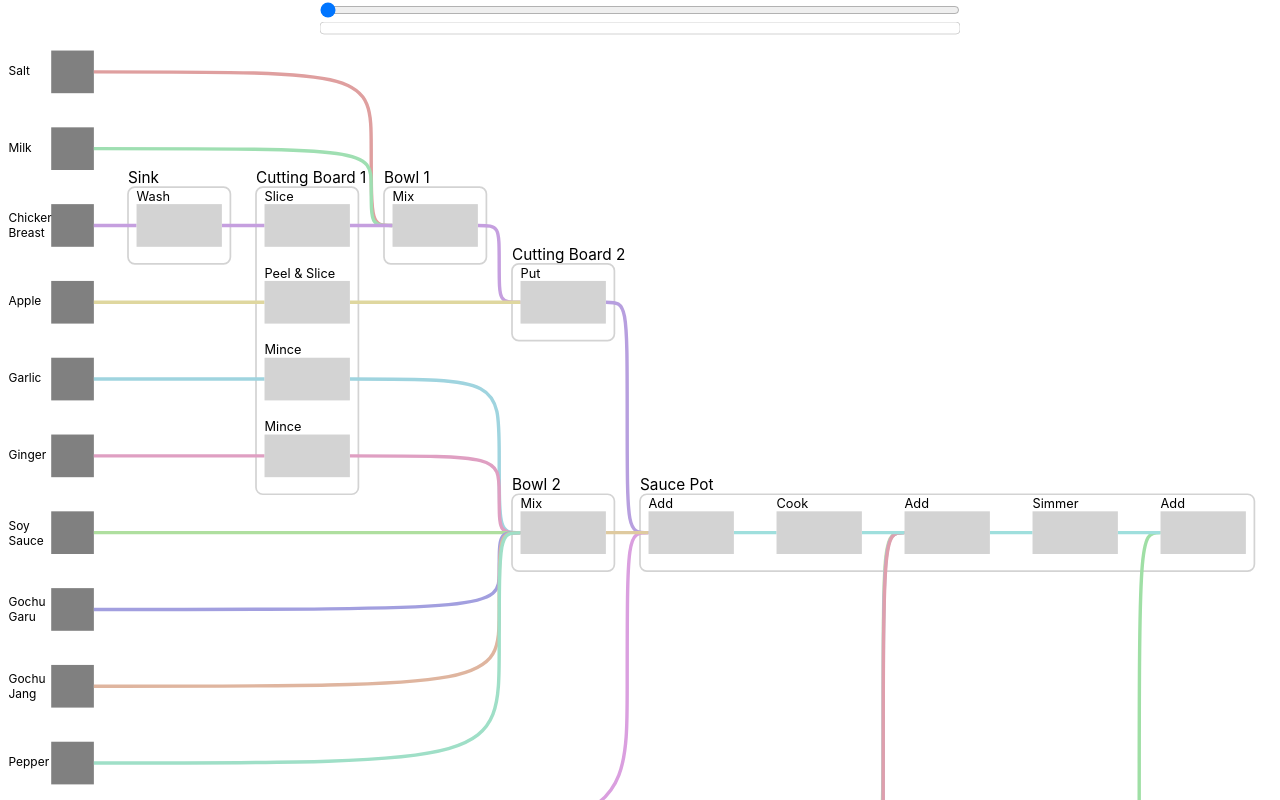
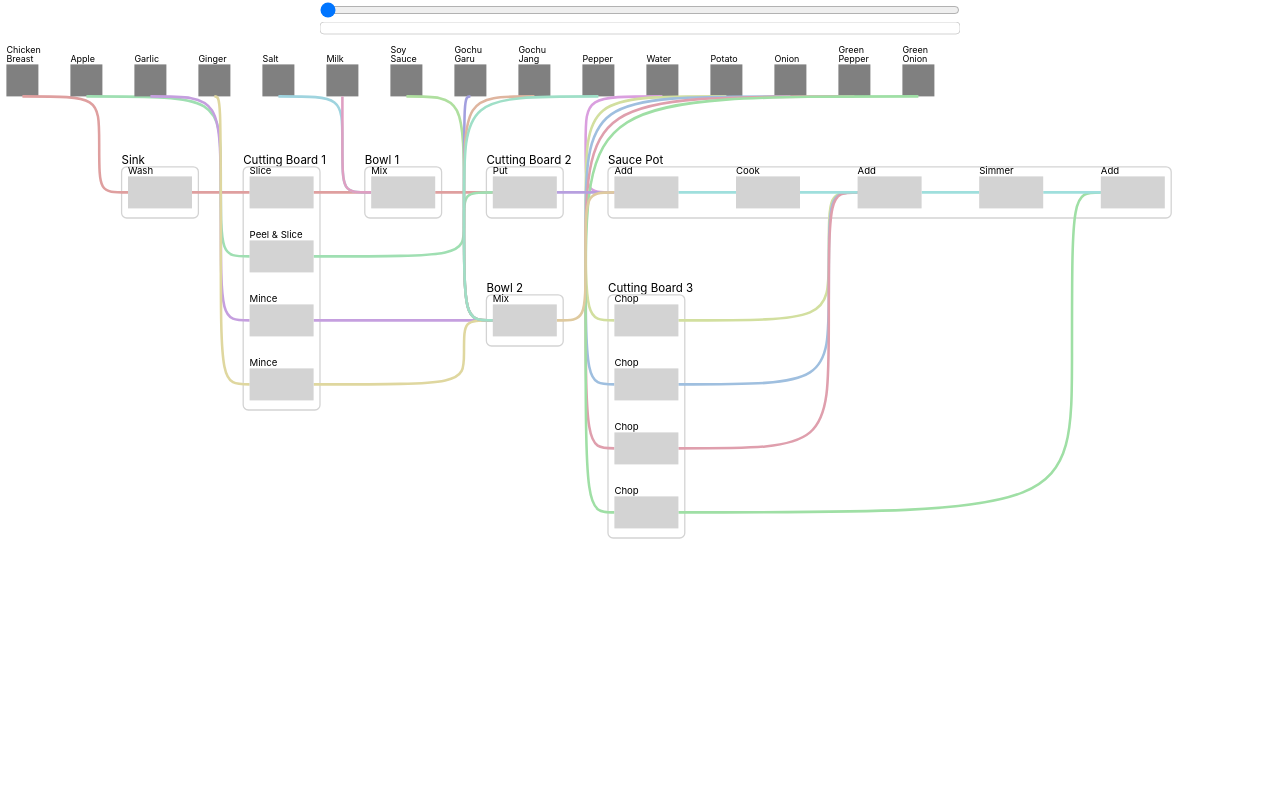
Before and after one commit to kixlab/starlab-video-navigation, a React (Create React App) app in the folder hierarchical_graph/: page / in a window 1280 px wide. Shown: the top 800 px of the page. Built offline with nearby package versions, Linux system fonts and the light colour scheme.

Commit message:
Compress graph

```diff
--- a/hierarchical_graph/src/components/Graph.js
+++ b/hierarchical_graph/src/components/Graph.js
@@ -7,12 +7,12 @@ import Tool from './Tool';
 
 const data = {
     ingredients: [
-        {name: "Salt", step_list: [5]},
-        {name: "Milk", step_list: [5]},
         {name: "Chicken Breast", step_list: [0, 1, 5, 6]},
         {name: "Apple", step_list: [2, 6]},
         {name: "Garlic", step_list: [3, 7]},
         {name: "Ginger", step_list: [4, 7]},
+        {name: "Salt", step_list: [5]},
+        {name: "Milk", step_list: [5]},
         {name: "Soy Sauce", step_list: [7]},
         {name: "Gochu Garu", step_list: [7]},
         {name: "Gochu Jang", step_list: [7]},
@@ -33,26 +33,26 @@ const data = {
         {name: "Mince", row: 4, col: 2, time: [213, 228]},
         {name: "Mince", row: 5, col: 2, time: [218, 228]},
         {name: "Mix", row: 2, col: 3, time: [140, 174]},
-        {name: "Put", row: 3, col: 4, time: [289, 316]},
-        {name: "Mix", row: 6, col: 4, time: [186, 250]},
-        {name: "Add", row: 6, col: 5, time: [323, 338]},
-        {name: "Cook", row: 6, col: 6, time: [342, 348]},
-        {name: "Add", row: 6, col: 7, time: [488, 498]},
-        {name: "Simmer", row: 6, col: 8, time: [500, 519]},
-        {name: "Add", row: 6, col: 9, time: [570, 577]},
-        {name: "Chop", row: 11, col: 5, time: [361, 370]},
-        {name: "Chop", row: 12, col: 5, time: [374, 392]},
-        {name: "Chop", row: 13, col: 5, time: [405, 410]},
-        {name: "Chop", row: 14, col: 5, time: [415, 423]},
+        {name: "Put", row: 2, col: 4, time: [289, 316]},
+        {name: "Mix", row: 4, col: 4, time: [186, 250]},
+        {name: "Add", row: 2, col: 5, time: [323, 338]},
+        {name: "Cook", row: 2, col: 6, time: [342, 348]},
+        {name: "Add", row: 2, col: 7, time: [488, 498]},
+        {name: "Simmer", row: 2, col: 8, time: [500, 519]},
+        {name: "Add", row: 2, col: 9, time: [570, 577]},
+        {name: "Chop", row: 4, col: 5, time: [361, 370]},
+        {name: "Chop", row: 5, col: 5, time: [374, 392]},
+        {name: "Chop", row: 6, col: 5, time: [405, 410]},
+        {name: "Chop", row: 7, col: 5, time: [415, 423]},
     ],
     tools: [
         {name: "Sink", start: [2, 1], end: [2, 1]},
         {name: "Cutting Board 1", start: [2, 2], end: [5, 2]},
         {name: "Bowl 1", start: [2, 3], end: [2, 3]},
-        {name: "Bowl 2", start: [6, 4], end: [6, 4]},
-        {name: "Cutting Board 2", start: [3, 4], end: [3, 4]},
-        {name: "Cutting Board 3", start: [11, 5], end: [14, 5]},
-        {name: "Sauce Pot", start: [6, 5], end: [6, 9]},
+        {name: "Bowl 2", start: [4, 4], end: [4, 4]},
+        {name: "Cutting Board 2", start: [2, 4], end: [2, 4]},
+        {name: "Cutting Board 3", start: [4, 5], end: [7, 5]},
+        {name: "Sauce Pot", start: [2, 5], end: [2, 9]},
     ]
 }
 
@@ -71,7 +71,7 @@ const Graph = (props) => {
     }
 
     return (
-        <svg viewBox="0 0 3000 2800">
+        <svg viewBox="0 0 4000 3000">
             {dataset.tools.map((tool, i) => (
                 <Tool start={tool.start} end={tool.end} name={tool.name} isCurrent={checkIsCurrent("tools", i)}/>
             ))}
--- a/hierarchical_graph/src/components/Ingredient.js
+++ b/hierarchical_graph/src/components/Ingredient.js
@@ -1,5 +1,6 @@
 import React, { useState, useEffect } from 'react';
 import styled from 'styled-components';
+import { NODE_HEIGHT, NODE_WIDTH, NODE_MARGIN_H, NODE_MARGIN_W, GRAPH_PAD, INGRE_PADD_W } from "../global.js";
 
 const Ingredient = (props) => {
 
@@ -8,10 +9,21 @@ const Ingredient = (props) => {
         return `hsl(${hue},50%,75%)`;
     }
 
+    const generateInitPath = (start, end) => {
+        var M = [((start.col) * (NODE_WIDTH/2+INGRE_PADD_W) + NODE_WIDTH/4 + GRAPH_PAD), (NODE_HEIGHT/2 + GRAPH_PAD + NODE_HEIGHT)];
+        var S1 = [((end.col) * (NODE_WIDTH+NODE_MARGIN_W) + GRAPH_PAD), ((end.row) * (NODE_HEIGHT+NODE_MARGIN_H) + GRAPH_PAD + NODE_HEIGHT/2)];
+        var C2 = [S1[0] - NODE_MARGIN_W/2, (M[1] + S1[1]) / 2];
+        var C0 = [C2[0], M[1]];
+        var C1 = C0;
+        var S0 = [C2[0], S1[1]];
+
+        return `M ${M[0]} ${M[1]} C ${C0[0]} ${C0[1]}, ${C1[0]} ${C1[1]}, ${C2[0]} ${C2[1]} S ${S0[0]} ${S0[1]}, ${S1[0]}, ${S1[1]}`
+    }
+
     const generatePath = (start, end) => {
-        var M = [((start.col) * (200+100) + 20 + 200), ((start.row) * (100+80) + 20 + 50)];
-        var S1 = [((end.col) * (200+100) + 20), ((end.row) * (100+80) + 20 + 50)];
-        var C2 = [S1[0] - 50, (M[1] + S1[1]) / 2];
+        var M = [((start.col) * (NODE_WIDTH+NODE_MARGIN_W) + NODE_WIDTH + GRAPH_PAD), ((start.row) * (NODE_HEIGHT+NODE_MARGIN_H) + GRAPH_PAD + NODE_HEIGHT/2)];
+        var S1 = [((end.col) * (NODE_WIDTH+NODE_MARGIN_W) + GRAPH_PAD), ((end.row) * (NODE_HEIGHT+NODE_MARGIN_H) + GRAPH_PAD + NODE_HEIGHT/2)];
+        var C2 = [S1[0] - NODE_MARGIN_W/2, (M[1] + S1[1]) / 2];
         var C0 = [C2[0], M[1]];
         var C1 = C0;
         var S0 = [C2[0], S1[1]];
@@ -25,21 +37,30 @@ const Ingredient = (props) => {
         if(i != -1) {
             var start = props.steps[props.step_list[i]];
             var end = props.steps[props.step_list[i+1]];
+            if(end)
+                paths.push(<path key={i} name={props.name} d={generatePath(start, end)} stroke={selectColor(props.idx)} fill="transparent" stroke-width="8"/>);
         } else if(!props.name.includes("Intermediate")) {
-            var start = {col: 0, row: props.idx};
+            var start = {row: 0, col: props.idx};
             var end = props.steps[props.step_list[i+1]];
-        }
-        if(end) {
-            paths.push(<path key={i} name={props.name} d={generatePath(start, end)} stroke={selectColor(props.idx)} fill="transparent" stroke-width="8"/>);
+            paths.push(<path key={i} name={props.name} d={generateInitPath(start, end)} stroke={selectColor(props.idx)} fill="transparent" stroke-width="8"/>);
         }
     }
 
-    var label = (<IngredientLabel x={20} y={props.idx*(100+80)+50+20+7}>{props.name.split(" ").join("\n")}</IngredientLabel>);
+    var label = (<IngredientLabel x={props.idx*(NODE_WIDTH/2+INGRE_PADD_W) + GRAPH_PAD}
+                                  y={NODE_HEIGHT/2 + GRAPH_PAD - 7}>
+                                      {props.name.split(" ").join("\n")}
+                </IngredientLabel>);
     if(props.name.includes(" ")) {
         label = (
             <>
-                <IngredientLabel x={20} y={props.idx*(100+80)+50+20-7}>{props.name.split(" ")[0]}</IngredientLabel>)
-                <IngredientLabel x={20} y={props.idx*(100+80)+50+20+28}>{props.name.split(" ")[1]}</IngredientLabel>)
+                <IngredientLabel x={props.idx*(NODE_WIDTH/2+INGRE_PADD_W) + GRAPH_PAD}
+                                 y={NODE_HEIGHT/2 + GRAPH_PAD - 35}>
+                                    {props.name.split(" ")[0]}
+                </IngredientLabel>)
+                <IngredientLabel x={props.idx*(NODE_WIDTH/2+INGRE_PADD_W) + GRAPH_PAD}
+                                 y={NODE_HEIGHT/2 + GRAPH_PAD - 7}>
+                                     {props.name.split(" ")[1]}
+                </IngredientLabel>)
             </>
         )
     }
@@ -49,7 +70,9 @@ const Ingredient = (props) => {
             {!props.name.includes("Intermediate") ?
                 <>
                     {label}
-                    <rect x={100 + 20} y={props.idx*(100+80) + 20} width="100" height="100" fill="gray"/>
+                    <rect x={props.idx*(NODE_WIDTH/2+INGRE_PADD_W) + GRAPH_PAD}
+                          y={NODE_HEIGHT/2 + GRAPH_PAD}
+                          width={NODE_WIDTH/2} height={NODE_HEIGHT} fill="gray"/>
                 </>
                 : ""
             }
@@ -60,6 +83,7 @@ const Ingredient = (props) => {
 
 const IngredientLabel = styled.text`
     font-size: 28px;
+    text-align: center;
 `;
 
 export default Ingredient;
--- a/hierarchical_graph/src/components/Player.js
+++ b/hierarchical_graph/src/components/Player.js
@@ -25,7 +25,7 @@ const Player = (props) => {
         } else if(event.data == 1) {
             var interval = setInterval(function () {
                 updateProgressBar();
-            }, 1000)
+            }, 100)
             setProgressInterval(interval);
         }
     }
@@ -61,6 +61,7 @@ const Player = (props) => {
         height: '390',
         width: '640',
         playerVars: {
+            controls: 0,
             // https://developers.google.com/youtube/player_parameters
             autoplay: 1,
         },
--- a/hierarchical_graph/src/components/Step.js
+++ b/hierarchical_graph/src/components/Step.js
@@ -1,5 +1,6 @@
 import React, { useState, useEffect } from 'react';
 import styled from 'styled-components';
+import { NODE_HEIGHT, NODE_WIDTH, NODE_MARGIN_H, NODE_MARGIN_W, GRAPH_PAD } from "../global.js";
 
 const Step = (props) => {
     const setStep = () => {
@@ -9,10 +10,18 @@ const Step = (props) => {
     return (
         <ClickableG onClick={setStep}>
             {props.isCurrent ?
-                <CurrStepLabel x={props.col*(200+100) + 20} y={props.row*(100+80) + 12}>{props.name}</CurrStepLabel> :
-                <StepLabel x={props.col*(200+100) + 20} y={props.row*(100+80) + 12}>{props.name}</StepLabel>
+                <CurrStepLabel x={props.col*(NODE_WIDTH+NODE_MARGIN_W) + GRAPH_PAD}
+                               y={props.row*(NODE_HEIGHT+NODE_MARGIN_H) + GRAPH_PAD - 8}>
+                                   {props.name}
+                </CurrStepLabel> :
+                <StepLabel x={props.col*(NODE_WIDTH+NODE_MARGIN_W) + GRAPH_PAD}
+                           y={props.row*(NODE_HEIGHT+NODE_MARGIN_H) + GRAPH_PAD - 8}>
+                               {props.name}
+                </StepLabel>
             }
-            <rect x={props.col*(200+100) + 20} y={props.row*(100+80) + 20} width="200" height="100" fill="lightgray"
+            <rect x={props.col*(NODE_WIDTH+NODE_MARGIN_W) + GRAPH_PAD}
+                  y={props.row*(NODE_HEIGHT+NODE_MARGIN_H) + GRAPH_PAD}
+                  width={NODE_WIDTH} height={NODE_HEIGHT} fill="lightgray"
                   stroke={props.isCurrent ? "#3786E2" : "transparent"} stroke-width="8"/>
         </ClickableG>
     );
--- a/hierarchical_graph/src/components/Tool.js
+++ b/hierarchical_graph/src/components/Tool.js
@@ -1,14 +1,22 @@
 import React, { useState, useEffect } from 'react';
 import styled from 'styled-components';
+import { NODE_HEIGHT, NODE_WIDTH, NODE_MARGIN_H, NODE_MARGIN_W, GRAPH_PAD, TOOL_PADD_H, TOOL_PADD_W} from "../global.js";
+
 
 const Tool = (props) => {
-    var width = (props.end[1] - props.start[1])*(200+100) + 200 + 40;
-    var height = (props.end[0] - props.start[0])*(100+80) + 100 + 80;
+    var width = (props.end[1] - props.start[1])*(NODE_WIDTH+NODE_MARGIN_W) + NODE_WIDTH + TOOL_PADD_W;
+    var height = (props.end[0] - props.start[0])*(NODE_HEIGHT+NODE_MARGIN_H) + NODE_HEIGHT + TOOL_PADD_H;
 
     return (
         <>
-            <StepLabel x={props.start[1]*(200+100)} y={props.start[0]*(100+80) - 30}>{props.name}</StepLabel>
-            <rect x={props.start[1]*(200+100)} y={props.start[0]*(100+80) - 20} width={width} height={height} fill="white" stroke="lightgray" stroke-width="4" rx="16"/>
+            <StepLabel x={props.start[1]*(NODE_WIDTH+NODE_MARGIN_W) + GRAPH_PAD - TOOL_PADD_W/2}
+                       y={props.start[0]*(NODE_HEIGHT+NODE_MARGIN_H) + GRAPH_PAD - TOOL_PADD_H/2 - 10}>
+                           {props.name}
+            </StepLabel>
+            <rect x={props.start[1]*(NODE_WIDTH+NODE_MARGIN_W) + GRAPH_PAD - TOOL_PADD_W/2}
+                  y={props.start[0]*(NODE_HEIGHT+NODE_MARGIN_H) + GRAPH_PAD - TOOL_PADD_H/2}
+                  width={width} height={height}
+                  fill="white" stroke="lightgray" stroke-width="4" rx="16"/>
         </>
     );
 }
--- /dev/null
+++ b/hierarchical_graph/src/global.js
@@ -0,0 +1,8 @@
+export const NODE_WIDTH = 200;
+export const NODE_HEIGHT = 100;
+export const NODE_MARGIN_H = 100;
+export const NODE_MARGIN_W = 180;
+export const GRAPH_PAD = 20;
+export const TOOL_PADD_H = 60;
+export const TOOL_PADD_W = 40;
+export const INGRE_PADD_W = 100;
```
